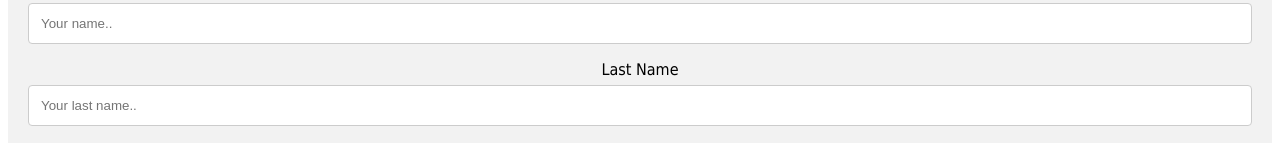
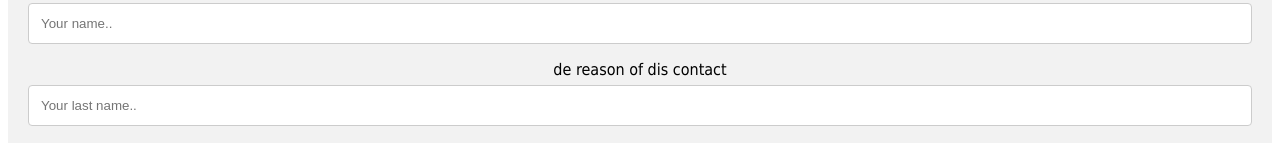
Before and after one commit to PoopPep/PoopPep.github.io, a plain HTML site: page Contact.html in a window 1280 px wide. Shown: the part 155-298 px from the top of the page. Drawn offline with Linux system fonts and the light colour scheme.

Commit message:
Update Contact.html

```diff
--- a/Contact.html
+++ b/Contact.html
@@ -89,7 +89,7 @@
     <label for="fname">First Name</label>
     <input type="text" id="fname" name="firstname" placeholder="Your name..">
 
-    <label for="lname">Last Name</label>
+    <label for="reason">de reason of dis contact</label>
     <input type="text" id="lname" name="lastname" placeholder="Your last name..">
 
     <label for="country">Country</label>
```
